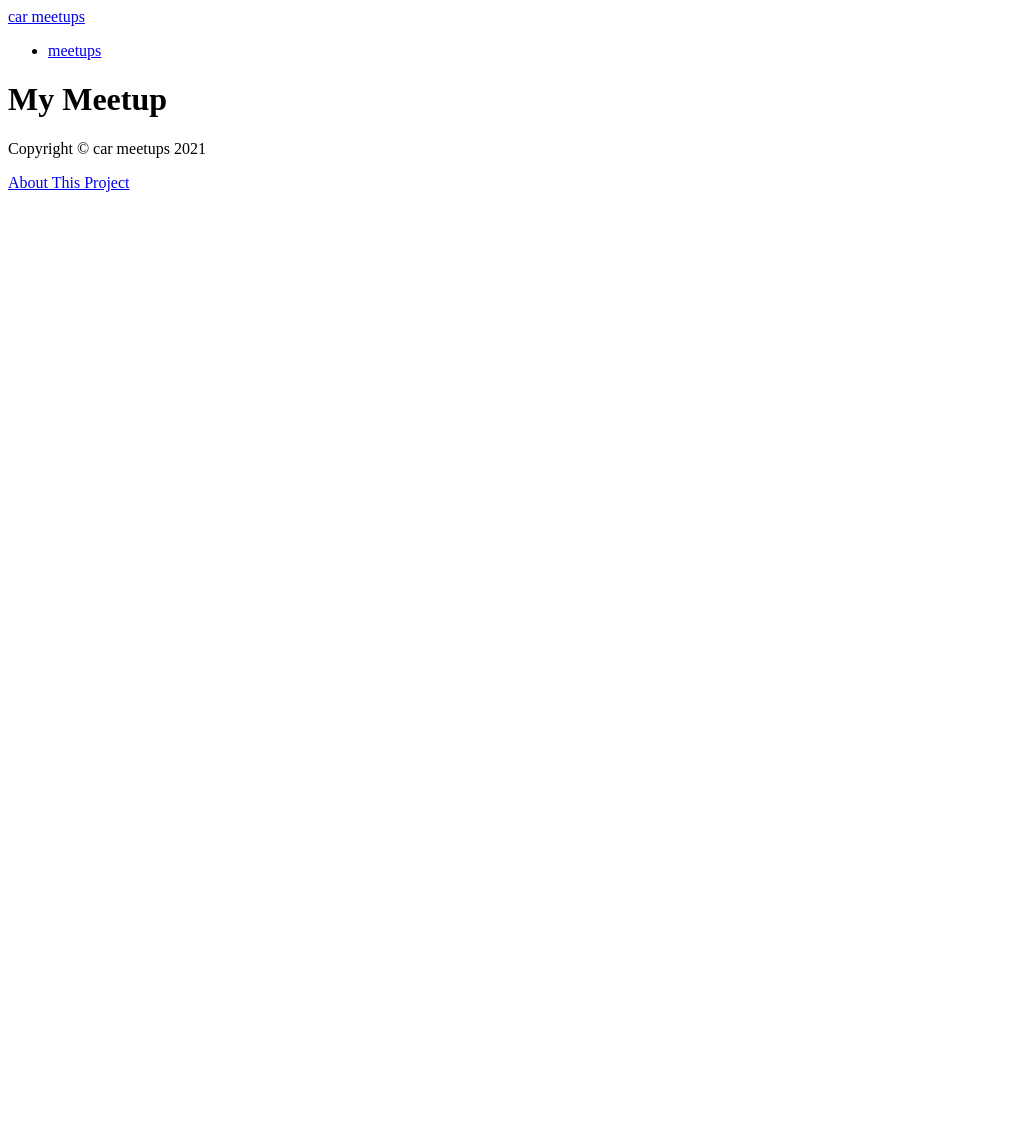
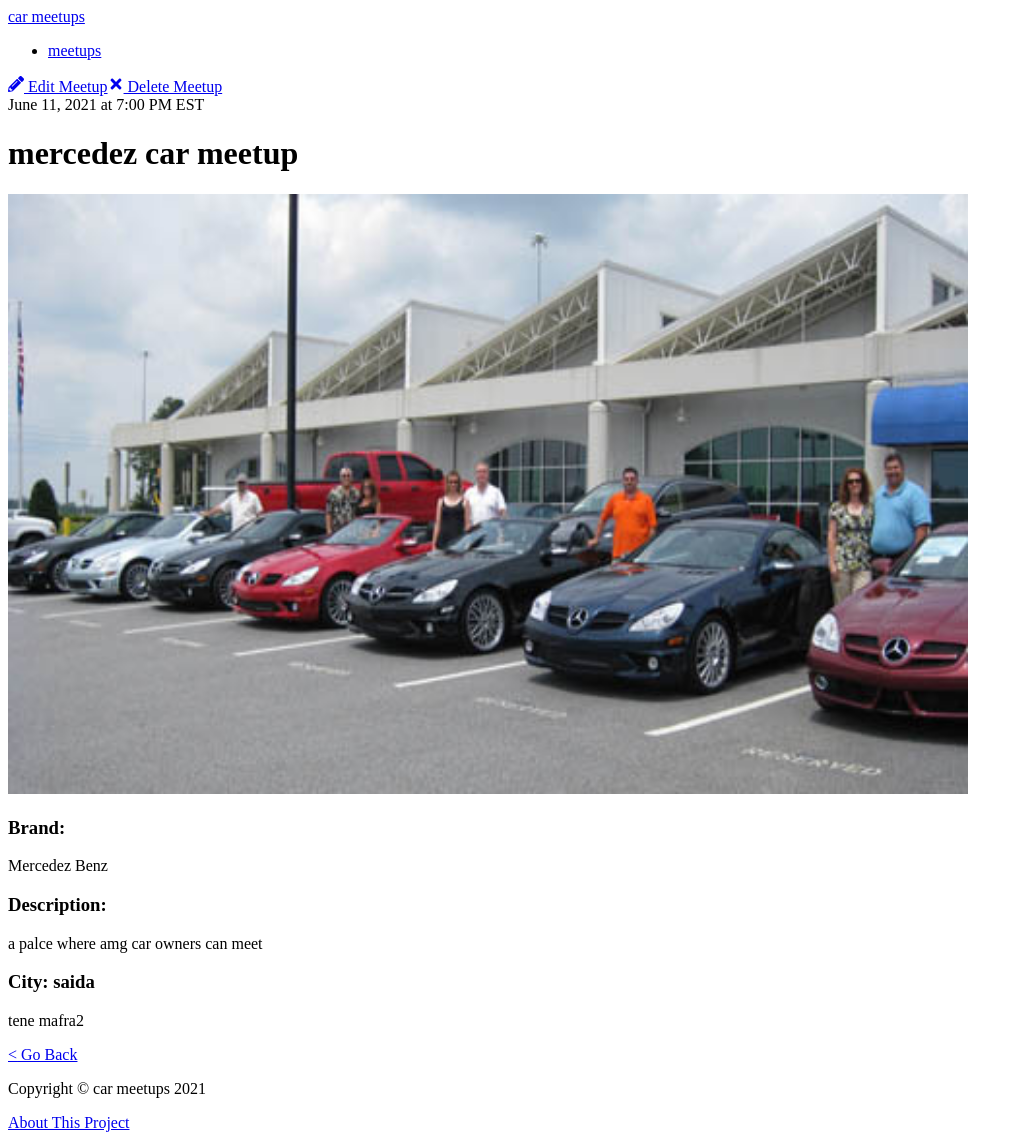
Before and after one commit to fadel100/car-meetup-frontend, a Next.js app: page /meetups/mercedez-car-meetup in a window 1280 px wide. Shown: the whole page, without its empty margins (0-1023 px from the left). Before the commit the page ends 800 px from the top, so only its background shows below. Built offline with nearby package versions, Linux system fonts and the light colour scheme; no server answers.

Commit message:
Single meetup page

```diff
--- /dev/null
+++ b/pages/api/meetups/[slug].js
@@ -0,0 +1,12 @@
+const { meetups } = require("./data.json");
+
+export default (req, res) => {
+  const mtp = meetups.filter((mt) => mt.slug === req.query.slug);
+
+  if (req.method === "GET") {
+    res.status(200).json(mtp);
+  } else {
+    res.setHeader("Allow", ["GET"]);
+    res.status(405).json({ message: `Method ${req.method} is not allowed` });
+  }
+};
--- a/pages/meetups/[slug].js
+++ b/pages/meetups/[slug].js
@@ -1,9 +1,77 @@
+import { FaPencilAlt, FaTimes } from "react-icons/fa";
+import Link from "next/link";
+import Image from "next/image";
 import Layout from "@/components/Layout";
+import { API_URL } from "@/config/index";
 
-export default function MeetupPage() {
+export default function MeetupPage({ mtp }) {
+  const deleteMeetup = (e) => {
+    console.log("delete");
+  };
+
   return (
     <Layout>
-      <h1>My Meetup</h1>
+      <div className="relative pt-10">
+        <div className="absolute right-7 top-0 flex ">
+          <Link href={`/events/edit/${mtp.id}`}>
+            <a>
+              <FaPencilAlt className="inline-block" /> Edit Meetup
+            </a>
+          </Link>
+          <a href="#" className="ml-5 text-red-500" onClick={deleteMeetup}>
+            <FaTimes className="inline-block " /> Delete Meetup
+          </a>
+        </div>
+
+        <span>
+          {mtp.date} at {mtp.time}
+        </span>
+        <h1 className="text-xl font-bold my-3">{mtp.name}</h1>
+        {mtp.image && (
+          <div className="mb-5">
+            <Image src={mtp.image} width={960} height={600} />
+          </div>
+        )}
+
+        <h3 className="text-lg font-semibold">Brand:</h3>
+        <p className="my-2">{mtp.carBrand}</p>
+        <h3 className="text-lg font-semibold">Description:</h3>
+        <p className="my-2">{mtp.description}</p>
+        <h3 className="text-lg font-semibold">City: {mtp.city}</h3>
+        <p className="my-2">{mtp.address}</p>
+
+        <Link href="/meetups">
+          <a className="block mt-10 text-blue-700 hover:text-black">
+            {"<"} Go Back
+          </a>
+        </Link>
+      </div>
     </Layout>
   );
 }
+
+export async function getStaticPaths() {
+  const res = await fetch(`${API_URL}/api/meetups`);
+  const meetups = await res.json();
+
+  const paths = meetups.map((mtp) => ({
+    params: { slug: mtp.slug },
+  }));
+
+  return {
+    paths,
+    fallback: true,
+  };
+}
+
+export async function getStaticProps({ params: { slug } }) {
+  const res = await fetch(`${API_URL}/api/meetups/${slug}`);
+  const meetups = await res.json();
+
+  return {
+    props: {
+      mtp: meetups[0],
+    },
+    revalidate: 1,
+  };
+}
```
